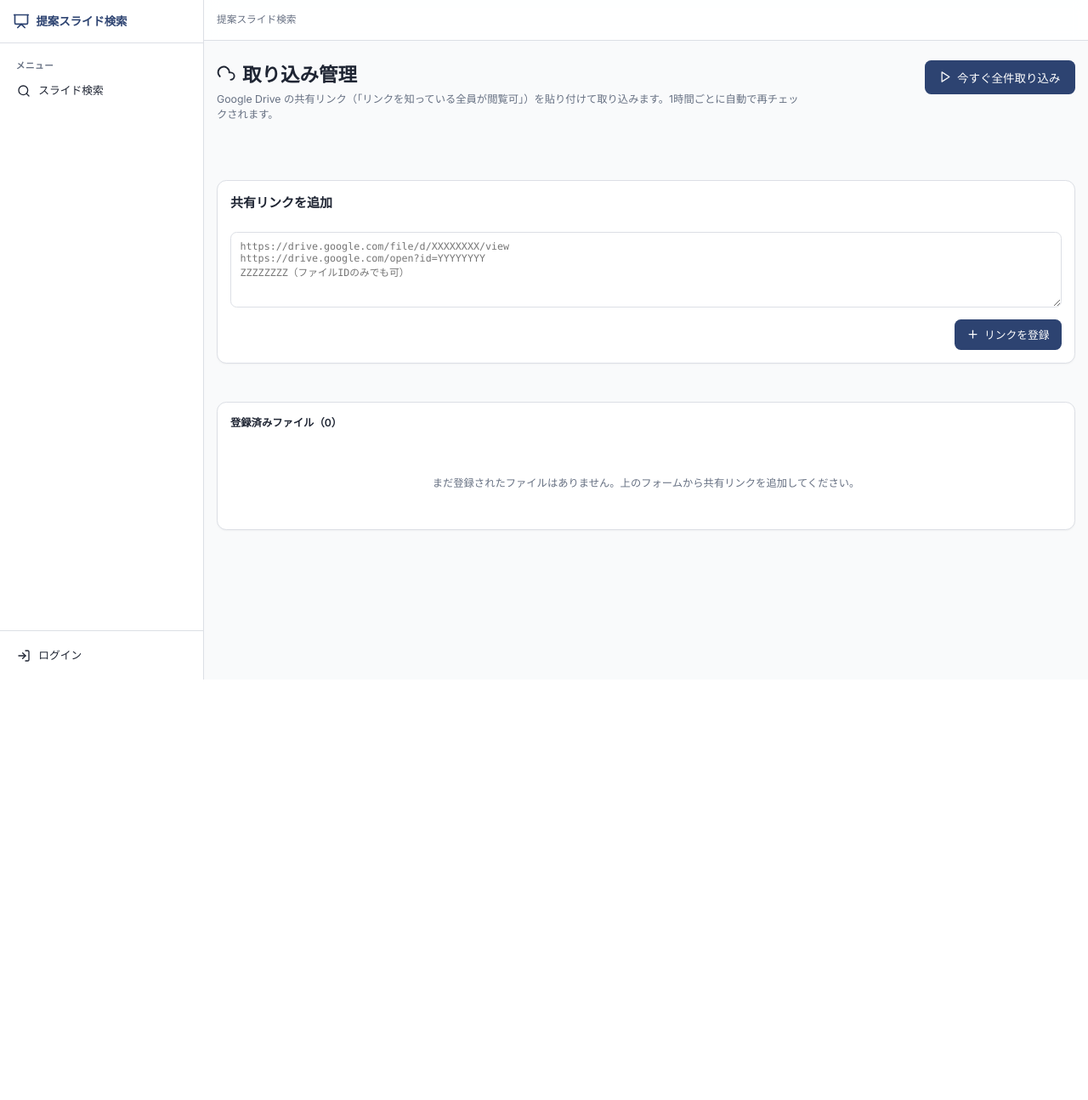
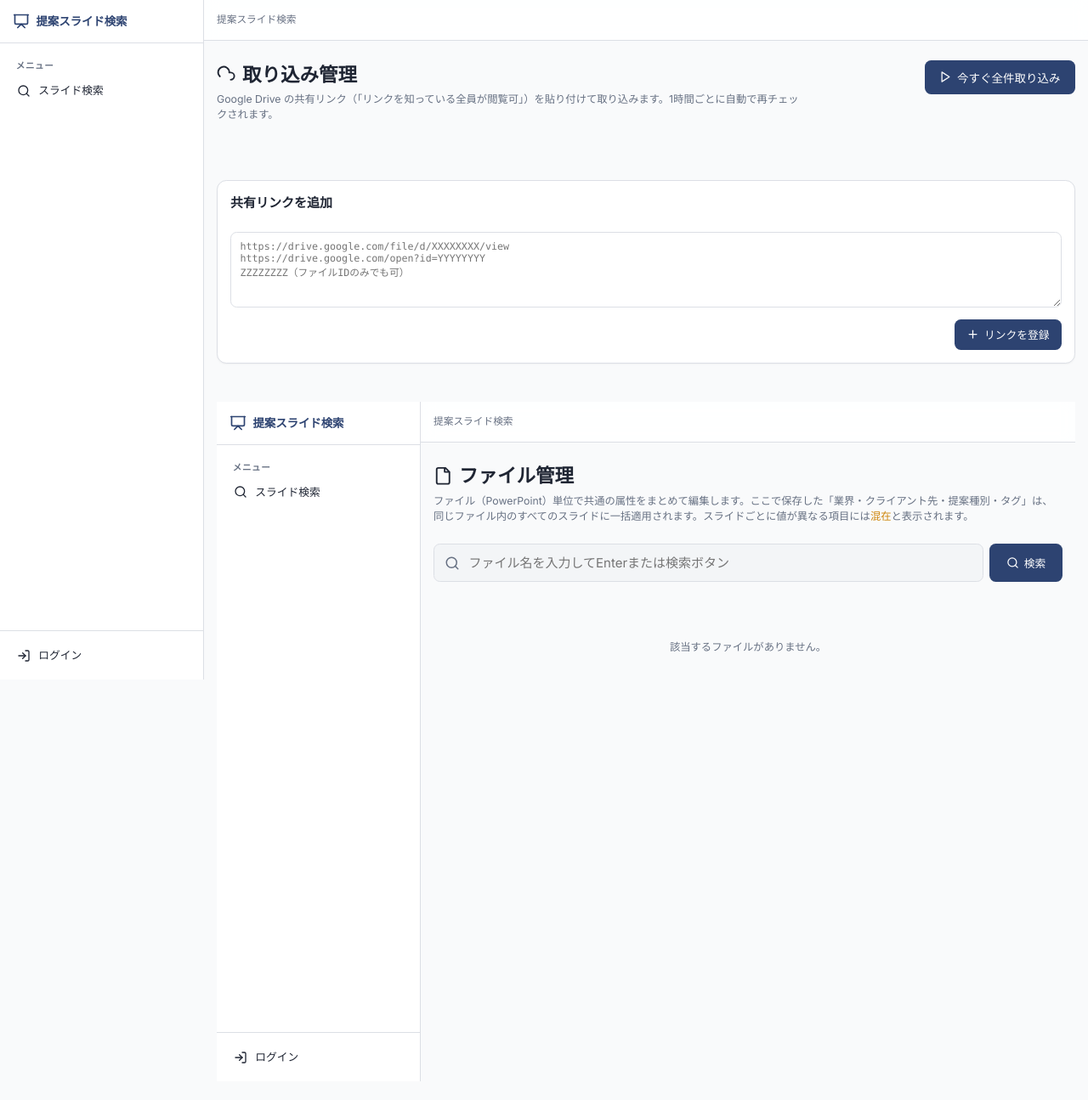
Before and after one commit to beginerSE/slide-discovery, a Python web app: template templates/admin.html in a window 1280 px wide. Shown: the whole page at 85% size. Before the commit the page ends 800 px from the top, so only its background shows below. Run offline with Jinja, Linux system fonts and the light colour scheme; the template is opened without the code that fills it, so the values that code supplies are empty.

Commit message:
Update _admin_files.html

```diff
--- a/templates/_admin_files.html
+++ b/templates/_admin_files.html
@@ -1,46 +1,27 @@
+{% extends "base.html" %}
 {% import "_macros.html" as m %}
-{% set status_map = {
-  "pending": ("未取り込み", "badge-outline", "calendar"),
-  "processing": ("処理中", "badge", "loader"),
-  "ready": ("取り込み済み", "badge-primary", "check"),
-  "failed": ("失敗", "badge-destructive", "alert")
-} %}
-<div class="card">
-  <div class="card-header"><div class="text-sm font-semibold">登録済みファイル（{{ files|length }}）</div></div>
-  <div class="card-body">
-    {% if files|length == 0 %}
-    <p class="text-sm text-muted" style="text-align:center;padding:2rem 0">まだ登録されたファイルはありません。上のフォームから共有リンクを追加してください。</p>
-    {% else %}
-    <div>
-      {% for f in files %}
-      {% set st = status_map.get(f.status, status_map["pending"]) %}
-      <div class="file-row">
-        {{ m.icon("file-text", "ficon") }}
-        <div class="flex-1">
-          <div class="row wrap gap-2">
-            <span class="file-name" title="{{ f.fileName or f.driveFileId }}">{{ f.fileName or f.driveFileId }}</span>
-            <span class="badge {{ st[1] }}">{{ m.icon("loader", "spin") if f.status == "processing" else m.icon(st[2]) }}{{ st[0] }}</span>
-            {% if f.slideCount and f.slideCount > 0 %}<span class="badge badge-outline">{{ f.slideCount }} スライド</span>{% endif %}
-          </div>
-          <div class="file-meta">
-            <a href="{{ f.shareUrl }}" target="_blank" rel="noopener noreferrer" class="row gap-2">{{ m.icon("external-link") }}Drive で開く</a>
-            {% if f.lastIngestedAt %}<span>最終取込: {{ f.lastIngestedAt[:16] | replace("T", " ") | replace("-", "/") }}</span>{% endif %}
-            <span class="mono" style="opacity:0.7">{{ f.driveFileId }}</span>
-          </div>
-          {% if f.lastError %}<p class="text-xs text-destructive mt-1 truncate">⚠ {{ f.lastError }}</p>{% endif %}
-        </div>
-        <div class="row gap-2 shrink-0">
-          <button class="btn btn-ghost btn-icon" title="再取り込み"
-            hx-post="/ui/admin/files/{{ f.id }}/retry" hx-target="#admin-files" hx-swap="innerHTML">{{ m.icon("rotate-cw") }}</button>
-          <button class="btn btn-ghost btn-icon" title="サムネイル再生成（AI再解析なし）"
-            hx-post="/ui/admin/files/{{ f.id }}/regen-thumbnails" hx-target="#admin-files" hx-swap="innerHTML">{{ m.icon("image") }}</button>
-          <button class="btn btn-ghost btn-icon" title="削除"
-            hx-post="/ui/admin/files/{{ f.id }}/delete" hx-target="#admin-files" hx-swap="innerHTML"
-            hx-confirm="{{ f.fileName or f.driveFileId }} と関連スライドを削除しますか？">{{ m.icon("trash", "text-destructive") }}</button>
-        </div>
-      </div>
-      {% endfor %}
-    </div>
-    {% endif %}
+{% block title %}ファイル管理 — 提案スライド検索{% endblock %}
+{% block content %}
+<div class="stack wrap-5xl" style="gap:1.5rem">
+  <div>
+    <h1 class="row gap-2" style="font-size:1.5rem;font-weight:700">{{ m.icon("files", "icon-lg") }}ファイル管理</h1>
+    <p class="text-sm text-muted mt-1">ファイル（PowerPoint）単位で共通の属性をまとめて編集します。ここで保存した「業界・クライアント先・提案種別・タグ」は、同じファイル内のすべてのスライドに一括適用されます。スライドごとに値が異なる項目には<span class="text-amber">混在</span>と表示されます。</p>
+  </div>
+
+  <div class="search-box">
+    {{ m.icon("search", "search-icon") }}
+    <input class="input" type="text" name="q" placeholder="ファイル名を入力してEnterまたは検索ボタン" autocomplete="off"
+      hx-get="/ui/admin/files-list" hx-target="#file-list" hx-swap="innerHTML"
+      hx-trigger="keyup[key=='Enter']" />
+    <button type="button" class="btn search-btn"
+      hx-get="/ui/admin/files-list" hx-target="#file-list" hx-swap="innerHTML"
+      hx-include="[name='q']">
+      {{ m.icon("search") }}<span>検索</span>
+    </button>
+  </div>
+
+  <div id="file-list">
+    {% include "_file_list.html" %}
   </div>
 </div>
+{% endblock %}
```
